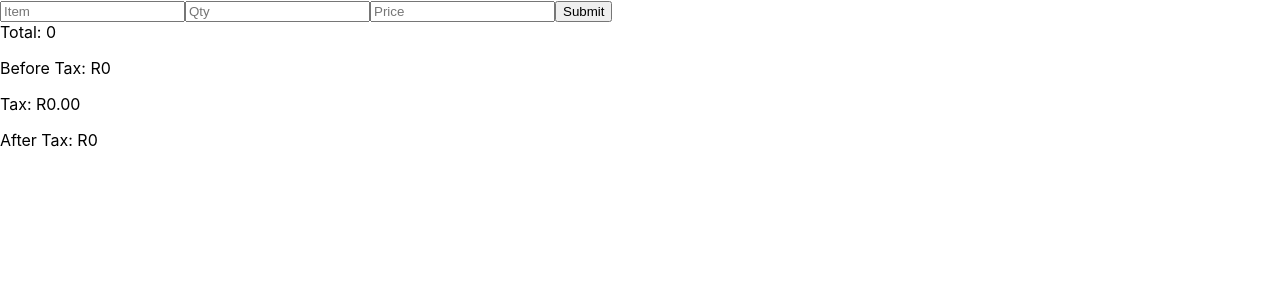
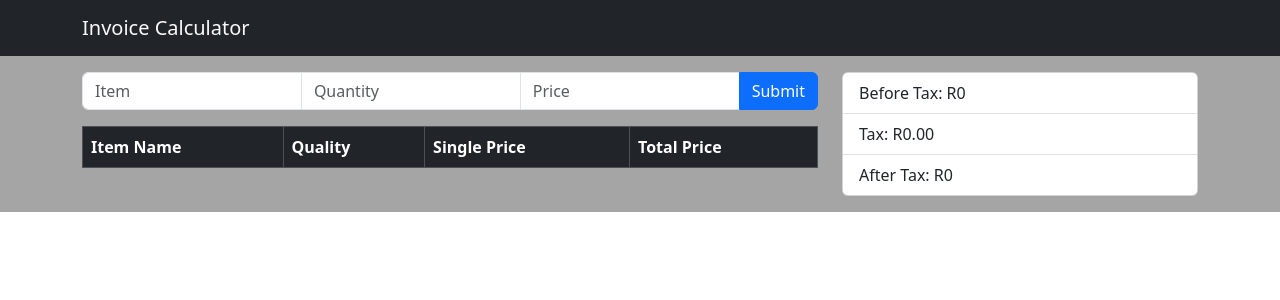
Before and after one commit to XolaniMgube/invoice-generator, a React (Create React App) app: page / in a window 1280 px wide. Shown: the top 300 px of the page. Built offline with nearby package versions, Linux system fonts and the light colour scheme.

Commit message:
adding build folder

```diff
--- a/src/AddedItem.js
+++ b/src/AddedItem.js
@@ -1,10 +1,13 @@
+import { Table, Container } from 'react-bootstrap'
+
 export default function AddedItem( {mat} ) {
     return (
-        <div className="added-item">
-            <span style={{paddingRight: "20px"}}>{mat.itemName}</span>
-            <span style={{paddingRight: "20px"}}>{mat.quantity}</span>
-            <span style={{paddingRight: "20px"}}>R{mat.singlePrice}</span>
-            <span>R{mat.fullPrice}</span>
-        </div>
+        <tr>
+            <td>{mat.itemName}</td>
+            <td>{mat.quantity}</td>
+            <td>{mat.singlePrice}</td>
+            <td>{mat.fullPrice}</td>
+        </tr>
+
     )
 }
--- a/src/AddedItemsList.js
+++ b/src/AddedItemsList.js
@@ -1,12 +1,27 @@
 import AddedItem from "./AddedItem";
+import { Table } from "react-bootstrap";
 
-export default function AddedItemsList( {material} ) {
-    return (
-        <div className="added-items-list">
-            {material.map(mat => (
-                <AddedItem mat={mat} key={crypto.randomUUID()} />
-            ))}
+export default function AddedItemsList({ material }) {
+  return (
+    // <div className="added-items-list">
+    //
 
-        </div>
-    )
+    // </div>
+
+    <Table striped bordered hover variant="dark">
+      <thead>
+        <tr>
+          <th>Item Name</th>
+          <th>Quality</th>
+          <th>Single Price</th>
+          <th>Total Price</th>
+        </tr>
+      </thead>
+      <tbody>
+        {material.map((mat) => (
+          <AddedItem mat={mat} key={crypto.randomUUID()} />
+        ))}
+      </tbody>
+    </Table>
+  );
 }
--- a/src/App.js
+++ b/src/App.js
@@ -1,8 +1,13 @@
+import "bootstrap/dist/css/bootstrap.min.css";
+import { Container, Row, Col } from "react-bootstrap";
+
 import { useState } from "react";
+
 import ItemForm from "./ItemForm";
 import Total from "./Total";
 import AddedItemsList from "./AddedItemsList";
 import TaxAmounts from "./TaxAmounts";
+import Nav from "./Nav";
 
 const list = [
   // {
@@ -15,27 +20,39 @@ const list = [
   //   quantity: 2,
   //   price: 100
   // }
-]
+];
 
 function App() {
-  const [material, setMaterial] = useState(list)
+  const [material, setMaterial] = useState(list);
   const [total, setTotal] = useState(0);
 
   function handleTotal(value) {
-    console.log(value)
-    setTotal(cur => cur + value)
+    console.log(value);
+    setTotal((cur) => cur + value);
   }
 
   function handleAddNewItem(newMaterial) {
-    setMaterial(currentMaterial => [...currentMaterial, newMaterial])
+    setMaterial((currentMaterial) => [...currentMaterial, newMaterial]);
   }
 
   return (
     <div className="app">
-      <ItemForm handleTotal={handleTotal} handleAddNewItem={handleAddNewItem} />
-      <AddedItemsList material={material} />
-      <Total total={total} />
-      <TaxAmounts total={total} />
+      <Nav />
+      <Container>
+        <Row>
+          <Col md={8}>
+            <ItemForm
+              handleTotal={handleTotal}
+              handleAddNewItem={handleAddNewItem}
+            />
+            <AddedItemsList material={material} />
+          </Col>
+          <Col>
+            <TaxAmounts total={total} />
+            {/* <Total total={total} /> */}
+          </Col>
+        </Row>
+      </Container>
     </div>
   );
 }
--- a/src/ItemForm.js
+++ b/src/ItemForm.js
@@ -1,4 +1,5 @@
 import { useState } from "react";
+import { Button, Form, Container, InputGroup } from "react-bootstrap";
 
 export default function Item({ handleTotal, handleAddNewItem }) {
   const [item, setItem] = useState("");
@@ -12,7 +13,7 @@ export default function Item({ handleTotal, handleAddNewItem }) {
       itemName: item,
       quantity: quantity,
       singlePrice: price,
-      fullPrice: price * quantity
+      fullPrice: price * quantity,
     };
 
     handleAddNewItem(newMaterial);
@@ -24,27 +25,39 @@ export default function Item({ handleTotal, handleAddNewItem }) {
   };
 
   return (
-    <form onSubmit={handleSubmit}>
-      <input
+      <Form onSubmit={handleSubmit} className="py-3">
+        <InputGroup>
+          {/* <Form.Group> */}
+            {/* <Form.Label>Item</Form.Label> */}
+            <Form.Control
               type="text"
-        placeholder="Item"
               value={item}
               onChange={(e) => setItem(e.target.value)}
+              placeholder="Item"
             />
-      <input
+          {/* </Form.Group> */}
+          {/* <Form.Group> */}
+            {/* <Form.Label>Quantity</Form.Label> */}
+            <Form.Control
               type="text"
-        placeholder="Qty"
               value={quantity}
               onChange={(e) => setQuantity(e.target.value)}
+              placeholder="Quantity"
             />
-      <input
-        type="text"
-        placeholder="Price"
+          {/* </Form.Group> */}
+
+          {/* <Form.Group> */}
+            {/* <Form.Label>Price</Form.Label> */}
+            <Form.Control
               value={price}
               onChange={(e) => setPrice(Number(e.target.value))}
+              placeholder="Price"
             />
-
-      <button>Submit</button>
-    </form>
+          {/* </Form.Group> */}
+          {/* <Form.Group> */}
+            <Button type="submit">Submit</Button>
+          {/* </Form.Group> */}
+        </InputGroup>
+      </Form>
   );
 }
--- /dev/null
+++ b/src/Nav.js
@@ -0,0 +1,11 @@
+import { Navbar, Container } from 'react-bootstrap'
+
+export default function Nav () {
+    return (
+        <Navbar className="bg-dark">
+            <Container>
+                <Navbar.Brand className='text-light'>Invoice Calculator</Navbar.Brand>
+            </Container>
+        </Navbar>
+    )
+}
--- a/src/TaxAmounts.js
+++ b/src/TaxAmounts.js
@@ -1,11 +1,21 @@
+import { Card, ListGroup } from 'react-bootstrap'
+
 export default function TaxAmounts( {total} ) {
     const tax = total * (14/100)
 
     return (
-        <div className="tax-amounts">
-            <p>Before Tax: R{total}</p>
-            <p>Tax: R{tax.toFixed(2)}</p>
-            <p>After Tax: R{tax + total}</p>
-        </div>
+        // <div className="tax-amounts">
+        //     <p>Before Tax: R{total}</p>
+        //     <p>Tax: R{tax.toFixed(2)}</p>
+        //     <p>After Tax: R{tax + total}</p>
+        // </div>
+
+        <Card className='my-3'>
+            <ListGroup variant="flush">
+                <ListGroup.Item>Before Tax: R{total}</ListGroup.Item>
+                <ListGroup.Item>Tax:  R{tax.toFixed(2)}</ListGroup.Item>
+                <ListGroup.Item>After Tax: R{tax + total}</ListGroup.Item>
+            </ListGroup>
+        </Card>
     )
 }
--- a/src/index.css
+++ b/src/index.css
@@ -11,3 +11,7 @@ code {
   font-family: source-code-pro, Menlo, Monaco, Consolas, 'Courier New',
     monospace;
 }
+
+.app {
+  background-color: rgb(165, 165, 165);
+}
```
Lines whose indentation alone changed are shown as unchanged.
